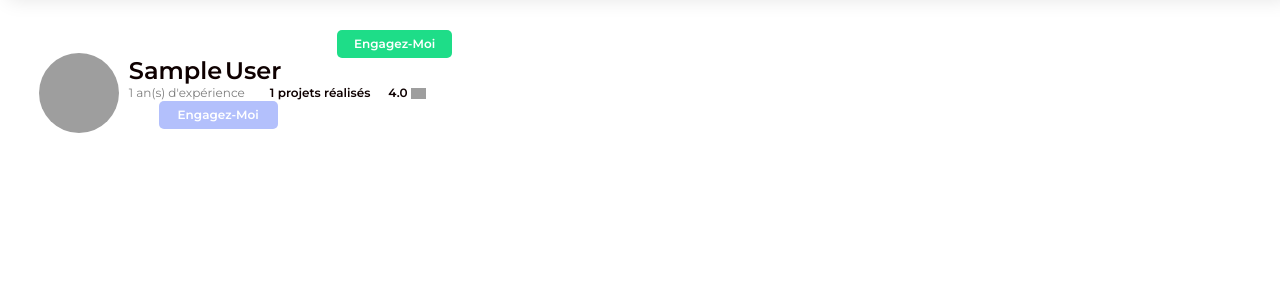
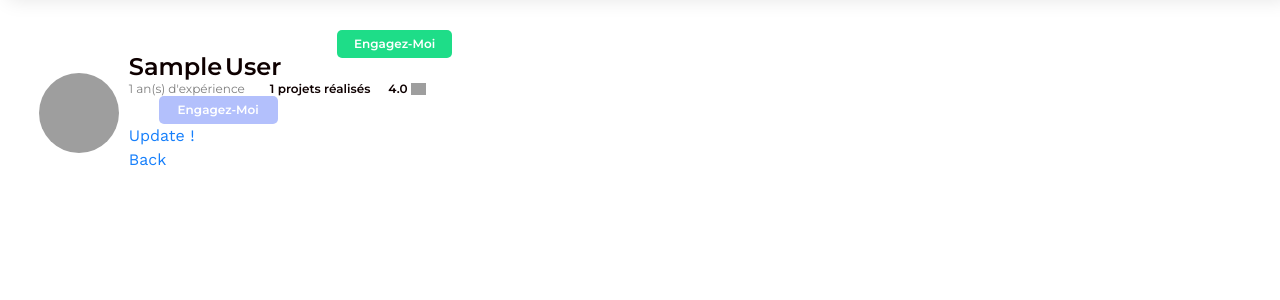
Before and after one commit to Joker8369/dev_n_b, a Rails app: page /developers/1 in a window 1280 px wide. Shown: the part 56-356 px from the top of the page. Run offline with Rails 7, Linux system fonts and the light colour scheme; tables that the repository leaves empty hold one stand-in row (Sample ...); style sheets or scripts are compiled from the project's sources; some libraries are stand-ins or nearby versions; grey boxes are pictures that could not be loaded.

Commit message:
booking ok maj show view and update

```diff
--- a/app/views/developers/show.html.erb
+++ b/app/views/developers/show.html.erb
@@ -29,6 +29,11 @@
               <div class="hire_me">
                 <%= link_to "Engagez-Moi", new_developer_booking_path(@developer) %>
               </div>
+              <div class="update">
+              <%= link_to "Update !", edit_developer_path(@developer) %>
+              <div class="back">
+              <%= link_to 'Back', developers_path %></div>
+              </div>
           </div>
     </div>
 </div>
```
Also changed, not shown: other parts of app/views/developers/show.html.erb (+1 -1 lines).
